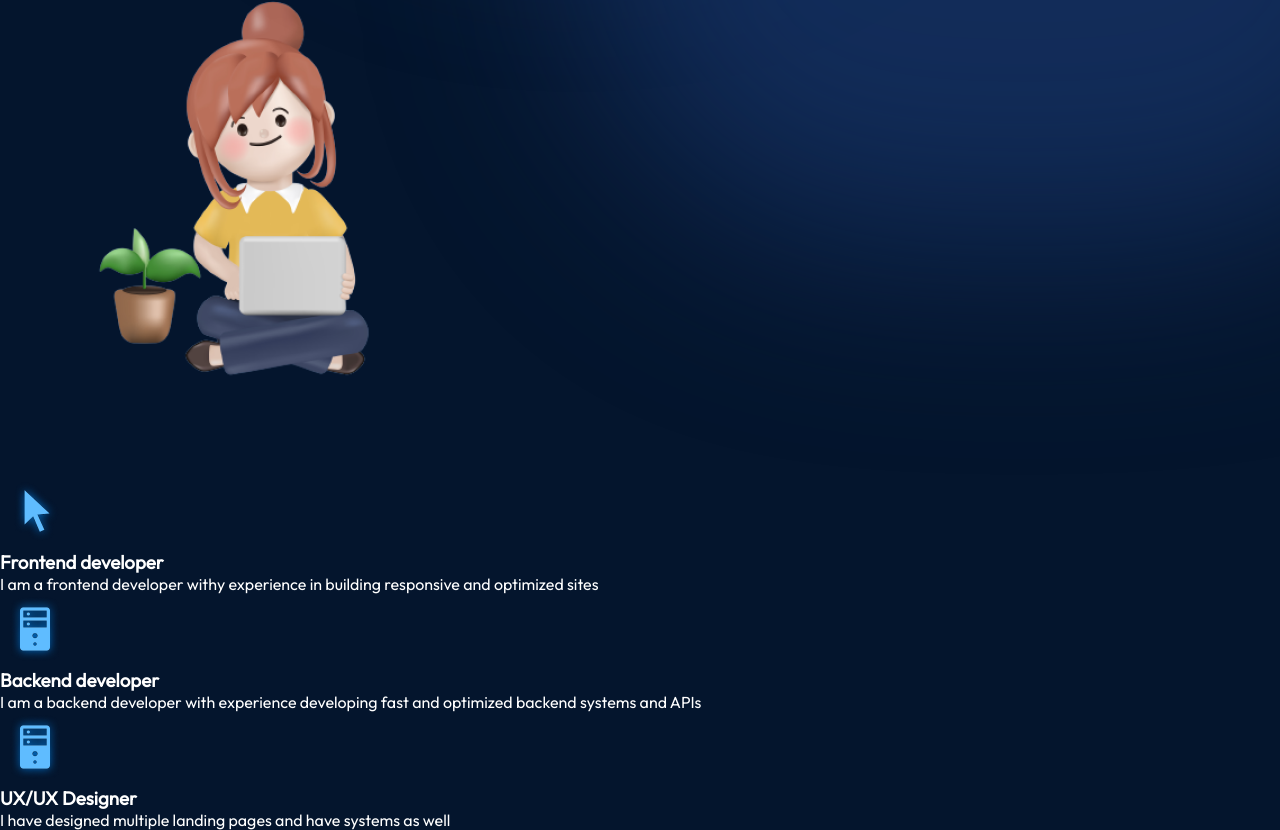
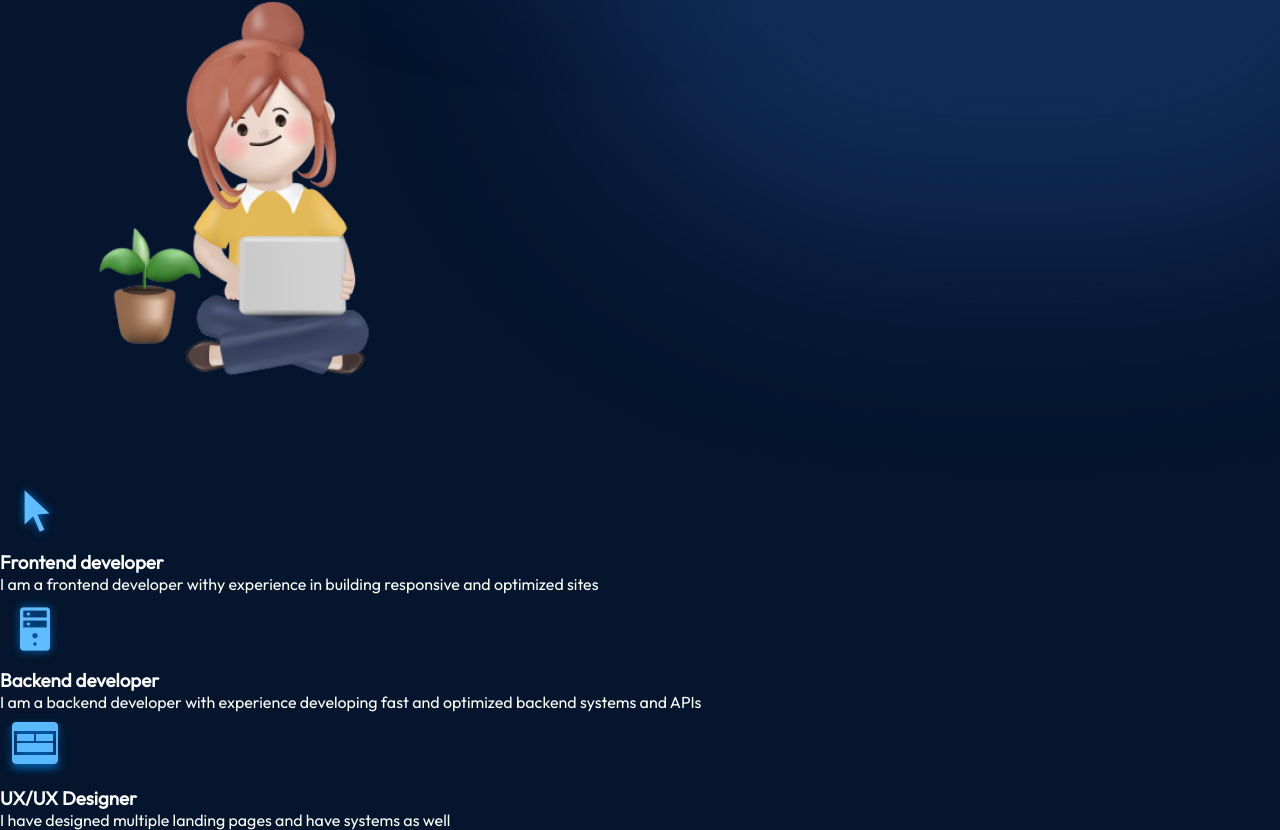
Before and after one commit to Rene-Mayhrem/mayhrem_porfolio, a React (Vite) app: page / in a window 1280 px wide. Shown: the part 795-1625 px from the top of the page. Built offline with nearby package versions, Linux system fonts and the light colour scheme.

Commit message:
Adding classesName for styling

```diff
--- a/src/components/About/About.jsx
+++ b/src/components/About/About.jsx
@@ -1,39 +1,52 @@
-import React from 'react'
-import { getImageUrl } from '../../utils'
-import { styles } from '../About/About.module.css'
+/* eslint-disable no-unused-vars */
+import React from "react";
+import { getImageUrl } from "../../utils";
+import styles from "./About.module.css";
 
 const About = () => {
   return (
-    <section>
-      <h2>About</h2>
-      <div>
-        <img src={getImageUrl("about/aboutImage.png")} alt="Me sitting with a laptop" />
-      </div>
-      <ul>
-        <li>
+    <section className={styles.container}>
+      <h2 className={styles.title}>About</h2>
+      <div className={styles.content}>
+        <img
+          src={getImageUrl("about/aboutImage.png")}
+          alt="Me sitting with a laptop"
+          className={styles.aboutImage }
+        />
+        <ul className={styles.aboutItems}>
+          <li  className={styles.aboutItem}>
             <img src={getImageUrl("about/cursorIcon.png")} alt="Cursor" />
-          <div>
+            <div className={styles.aboutItemText}>
               <h3>Frontend developer</h3>
-            <p>I am a frontend developer withy experience in building responsive and optimized sites</p>
+              <p>
+                I am a frontend developer withy experience in building
+                responsive and optimized sites
+              </p>
             </div>
           </li>
-        <li>
+          <li className={styles.aboutItem}>
             <img src={getImageUrl("about/serverIcon.png")} alt="Cursor" />
-          <div>
+            <div className={styles.aboutItemText}>
               <h3>Backend developer</h3>
-            <p>I am a backend developer with experience developing fast and optimized backend systems and APIs</p>
+              <p>
+                I am a backend developer with experience developing fast and
+                optimized backend systems and APIs
+              </p>
             </div>
           </li>
-        <li>
-          <img src={getImageUrl("about/serverIcon.png")} alt="Cursor" />
-          <div>
+          <li className={styles.aboutItem}>
+            <img src={getImageUrl("about/uiIcon.png")} alt="Cursor" />
+            <div className={styles.aboutItemText}>
               <h3>UX/UX Designer</h3>
-            <p>I have designed multiple landing pages and have systems as well</p>
+              <p>
+                I have designed multiple landing pages and have systems as well
+              </p>
             </div>
           </li>
         </ul>
+      </div>
     </section>
-  )
-}
+  );
+};
 
-export default About
+export default About;
```
Lines whose indentation alone changed are shown as unchanged.
